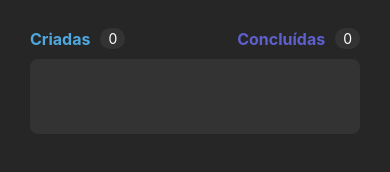
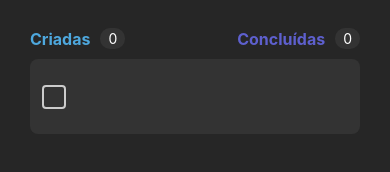
Before and after one commit to Washington-coder/To-do-app-chalenge, a React Native app in the folder to-do-app/: screen / in a window 390 px wide. Both pictures are taken after a click on the element 329 px from the left and 285 px from the top of the page. Shown: the part 352-524 px from the top of the page. Built offline with nearby package versions, Linux system fonts and the light colour scheme.

Commit message:
feat: add checkbox behavior and styling

```diff
--- a/to-do-app/App.js
+++ b/to-do-app/App.js
@@ -1,5 +1,5 @@
 import { StatusBar } from 'expo-status-bar';
-import { useState } from 'react';
+import { useState, useEffect } from 'react';
 import {
   TextInput,
   View,
@@ -8,26 +8,62 @@ import {
   Image,
   Text,
   ScrollView,
-  CheckBox
 } from 'react-native';
 import Header from './components/header';
 import EmptyArea from './components/EmptyArea';
+// import CheckBox from './components/Checkbox';
 import plusIcon from './assets/plus.png'
+import Icon from 'react-native-vector-icons/Ionicons'; // Importa o ícone
 
 export default function App() {
 
   const [taskList, setTaskList] = useState([])
   const [taskText, setTaskText] = useState('')
+  const [counter, setCounter] = useState(0)
+
+  useEffect(() => {
+    console.log(taskList)
+  }, [taskList])
+
 
   function addTaskToList() {
-    setTaskList([...taskList, taskText])
+    var taskItem = {
+      id: counter,
+      text: taskText,
+      isChecked: false
+    }
+    setTaskList([...taskList, taskItem])
     setTaskText('')
+    setCounter(counter + 1)
   }
 
-  function listItem(text) {
+  function handleClickCheckbox(taskItem) {
+
+    setTaskList((prevList) =>
+      prevList.map((task) =>
+        task.id === taskItem.id ? { ...task, isChecked: !task.isChecked } : task
+      )
+    );
+  }
+
+  function CustomCheckbox(taskItem) {
+    taskItem = taskItem['taskItem']
     return (
-      <View style={styles.listItemContainer}>
-        <Text style={{ 'color': 'white' }}>{text}</Text>
+      <TouchableOpacity style={styles.checkboxContainer} onPress={() => handleClickCheckbox(taskItem)}>
+        <View style={[styles.checkbox, taskItem.isChecked && styles.checked]}>
+          {taskItem.isChecked && <Icon name="checkmark" size={20} color="#fff" />}
+        </View>
+      </TouchableOpacity>
+    )
+  }
+
+  function listItem(taskItem, index) {
+    const labelStyle = taskItem.isChecked ? styles.checkboxLabelChecked : styles.checkboxLabelUnchecked;
+
+    return (
+      <View key={index} style={styles.listItemContainer}>
+        <CustomCheckbox taskItem={taskItem} />
+        <Text style={labelStyle}>{taskItem.text}</Text>
       </View>
     )
   }
@@ -65,8 +101,8 @@ export default function App() {
               :
               <ScrollView showsVerticalScrollIndicator={false}>
                 {
-                  taskList.map((task) => {
-                    return listItem(task)
+                  taskList.map((task, index) => {
+                    return listItem(task, index)
                   })
                 }
               </ScrollView>
@@ -147,7 +183,8 @@ const styles = StyleSheet.create({
   },
   listItemContainer: {
     display: 'flex',
-    justifyContent: 'center',
+    flexDirection: 'row',
+    alignItems: 'center',
     width: '100%',
     minHeight: 75,
     padding: 12,
@@ -158,5 +195,33 @@ const styles = StyleSheet.create({
     borderRadius: 8,
     gap: 8,
     border: 1
-  }
+  },
+  checkboxContainer: {
+    flexDirection: 'row',
+    alignItems: 'center',
+    marginVertical: 10,
+  },
+  checkbox: {
+    width: 24,
+    height: 24,
+    borderWidth: 2,
+    borderColor: '#ccc',
+    borderRadius: 4,
+    justifyContent: 'center',
+    alignItems: 'center',
+    marginRight: 10,
+  },
+  checked: {
+    backgroundColor: '#4EA8DE', // Cor do checkbox quando marcado
+    borderColor: '#4EA8DE',
+  },
+  checkboxLabelChecked: {
+    fontSize: 16,
+    color: '#808080',
+    textDecorationLine: 'line-through'
+  },
+  checkboxLabelUnchecked: {
+    fontSize: 16,
+    color: 'white',
+  },
 })
--- /dev/null
+++ b/to-do-app/components/Checkbox/index.js
@@ -0,0 +1,49 @@
+import React, { useState } from 'react';
+import { View, Text, StyleSheet, TouchableOpacity } from 'react-native';
+import Icon from 'react-native-vector-icons/Ionicons'; // Importa o ícone
+
+const CustomCheckbox = ({ textTask }) => {
+  const [isChecked, setIsChecked] = useState(false);
+  console.log(textTask)
+
+  const toggleCheckbox = () => {
+    setIsChecked(!isChecked);
+  };
+
+  return (
+    <TouchableOpacity style={styles.container} onPress={toggleCheckbox}>
+      <View style={[styles.checkbox, isChecked && styles.checked]}>
+        {isChecked && <Icon name="checkmark" size={20} color="#fff" />}
+      </View>
+      <Text style={styles.label}>{textTask}</Text>
+    </TouchableOpacity>
+  );
+};
+
+const styles = StyleSheet.create({
+  container: {
+    flexDirection: 'row',
+    alignItems: 'center',
+    marginVertical: 10,
+  },
+  checkbox: {
+    width: 24,
+    height: 24,
+    borderWidth: 2,
+    borderColor: '#ccc',
+    borderRadius: 4,
+    justifyContent: 'center',
+    alignItems: 'center',
+    marginRight: 10,
+  },
+  checked: {
+    backgroundColor: '#4CAF50', // Cor do checkbox quando marcado
+    borderColor: '#4CAF50',
+  },
+  label: {
+    fontSize: 16,
+    color: 'white',
+  },
+});
+
+export default CustomCheckbox;
--- a/to-do-app/package.json
+++ b/to-do-app/package.json
@@ -14,7 +14,8 @@
     "expo-status-bar": "~1.12.1",
     "react": "18.2.0",
     "react-native": "0.74.5",
-    "react-native-svg": "^15.6.0"
+    "react-native-svg": "^15.6.0",
+    "react-native-vector-icons": "^10.2.0"
   },
   "devDependencies": {
     "@babel/core": "^7.20.0"
```
Also changed, not shown: 1 other file (tests, documents, lock files or other folders).
